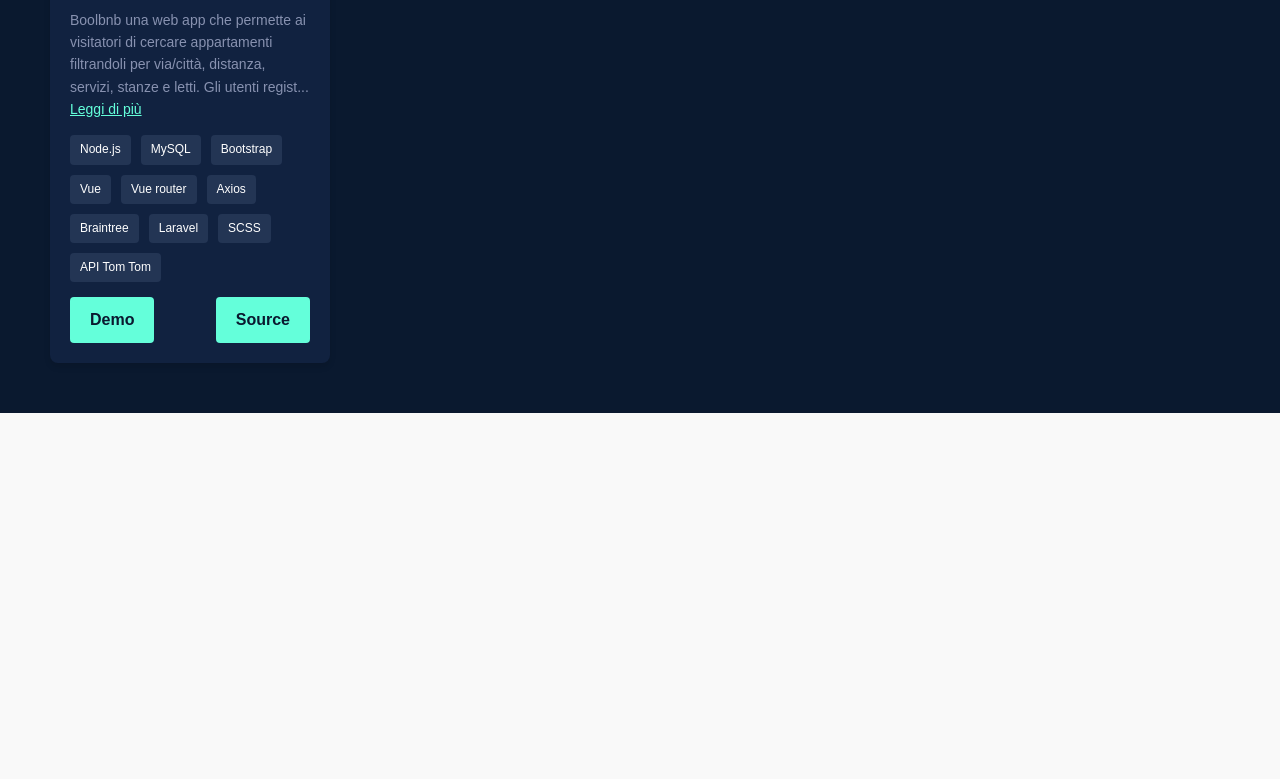
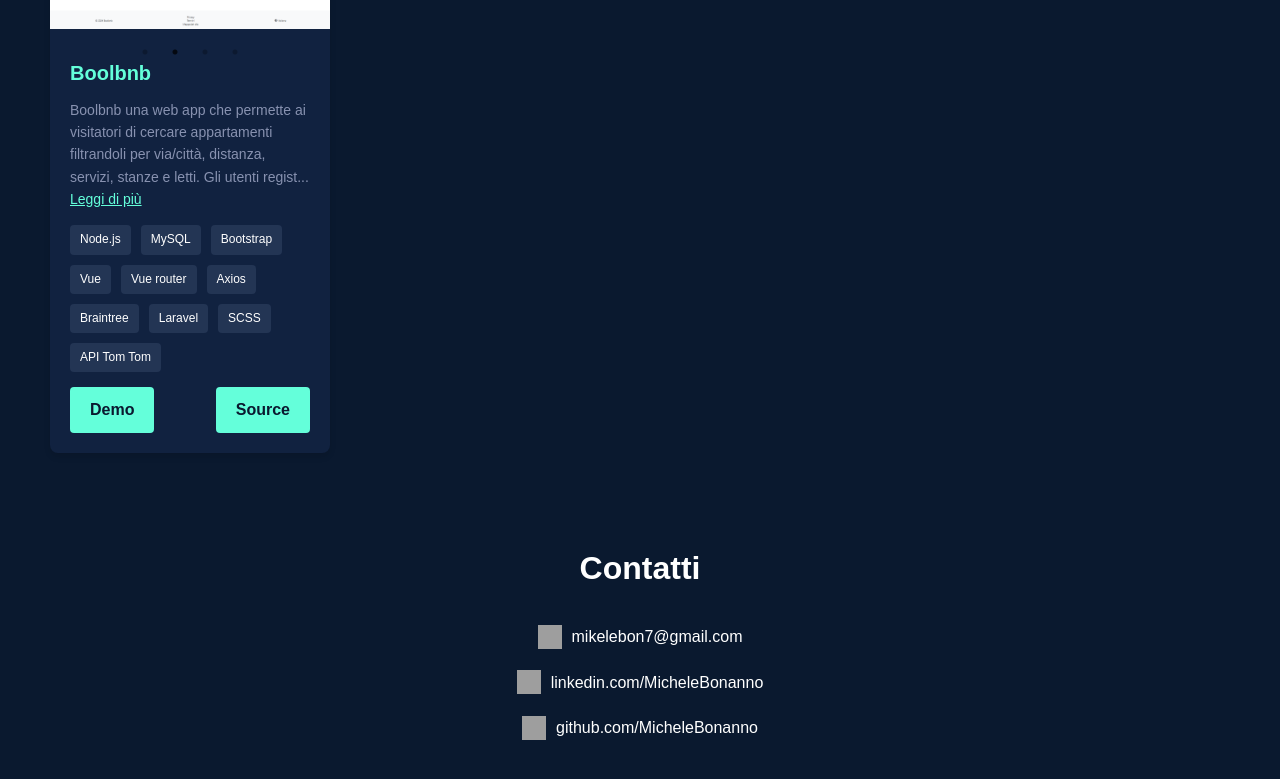
Before and after one commit to michelebonanno92/my-portfolio, a React (Vite) app: page / in a window 1280 px wide. Shown: the part 1703-2482 px from the top of the page. Before the commit the page ends 2116 px from the top, so only its background shows below. Built offline with nearby package versions, Linux system fonts and the light colour scheme; grey boxes are pictures that could not be loaded.

Commit message:
created SectionContatti

```diff
--- a/src/App.jsx
+++ b/src/App.jsx
@@ -6,12 +6,15 @@ import './SectionEsperienze.css'
 import './SectionProgetti.css'
 import "slick-carousel/slick/slick.css";
 import "slick-carousel/slick/slick-theme.css";
+import './SectionContatti.css';
 
 
 import { Header } from './components/Header'
 import { SectionChiSono } from "./components/SectionChiSono";
 import { SectionEsperienze } from "./components/SectionEsperienze";
 import { SectionProgetti } from "./components/SectionProgetti";
+import { SectionContatti } from "./components/SectionContatti";
+
 
 
 function App() {
@@ -22,6 +25,8 @@ function App() {
       <SectionChiSono />
       <SectionEsperienze />
       <SectionProgetti />
+      <SectionContatti />
+
 
     </>
   )
--- a/src/Navbar.css
+++ b/src/Navbar.css
@@ -19,6 +19,6 @@
 
   .navbar a:hover {
     border-radius: 5px;
-    color: rgb(240, 167, 10);
+    color:#64ffda;
     padding: 8px 0px;
   }
--- /dev/null
+++ b/src/SectionContatti.css
@@ -0,0 +1,41 @@
+.contatti-section {
+    background-color: #0a192f; /* Colore di sfondo */
+    color: white; /* Colore del testo */
+    padding: 40px;
+    text-align: center;
+}
+
+h2 {
+    font-size: 2.5rem; /* Dimensione del titolo */
+    margin-bottom: 10px; /* Spaziatura sotto il titolo */
+}
+
+p {
+    font-size: 1.2rem; /* Dimensione del sottotitolo */
+    margin-bottom: 30px; /* Spaziatura sotto il sottotitolo */
+}
+
+.contact-info {
+    display: flex;
+    flex-direction: column;
+    align-items: center; /* Centra i link */
+}
+
+.contact-item {
+    display: flex; /* Usato per allineare l'icona e il testo */
+    align-items: center;
+    color: white;
+    text-decoration: none; /* Rimuove la sottolineatura dei link */
+    margin: 10px 0; /* Spaziatura tra i contatti */
+    transition: color 0.3s; /* Transizione per l'effetto hover */
+}
+
+.contact-item:hover {
+    color: rgba(255, 255, 255, 0.7); /* Colore del testo all'hover */
+}
+
+.contact-item img {
+    margin-right: 10px; /* Spaziatura tra l'icona e il testo */
+    width: 24px; /* Imposta una larghezza per le icone */
+    height: 24px; /* Imposta un'altezza per le icone */
+}
--- /dev/null
+++ b/src/components/SectionContatti.jsx
@@ -0,0 +1,28 @@
+import React from 'react';
+// import './SectionContatti.css'; // Importiamo il file CSS per lo styling
+
+
+export function SectionContatti() {
+// export const SectionContatti = () => {
+    return (
+        <section id='contatti' className="contatti-section">
+            <h2>Contatti</h2>
+            <div className="contact-info">
+                <a href="mailto:mikelebon7@gmail.com" className="contact-item">
+                    <img src="path/to/email-icon.png" alt="Email" />
+                    <span>mikelebon7@gmail.com</span>
+                </a>
+                <a href="https://www.linkedin.com/in/michele-bonanno-9886a01a3/" className="contact-item" target="_blank" rel="noopener noreferrer">
+                    <img src="path/to/linkedin-icon.png" alt="LinkedIn" />
+                    <span>linkedin.com/MicheleBonanno</span>
+                </a>
+                <a href="https://github.com/michelebonanno92" className="contact-item" target="_blank" rel="noopener noreferrer">
+                    <img src="path/to/github-icon.png" alt="GitHub" />
+                    <span>github.com/MicheleBonanno</span>
+                </a>
+            </div>
+        </section>
+    );
+};
+
+// export default SectionContatti;
```
